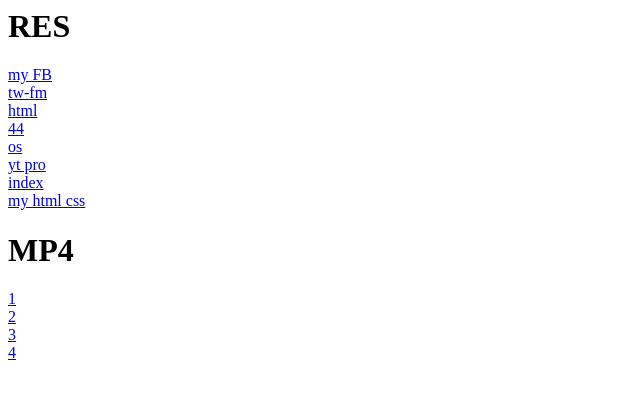
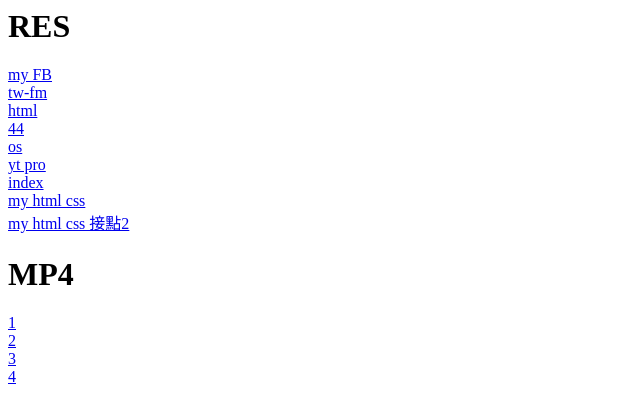
Before and after one commit to 108028/resource, a plain HTML site: page index.html in a window 1280 px wide. Shown: the whole page, without its empty margins (0-640 px from the left). Drawn offline with Linux system fonts and the light colour scheme.

Commit message:
Update index.html

```diff
--- a/index.html
+++ b/index.html
@@ -15,6 +15,8 @@
 <br>
 <a href="https://108028.github.io/my-html-css/">my html css</a>
 <br>
+<a href=https://jerry-css.netlify.app">my html css 接點2</a>
+<br>
 <h1>MP4</h1>
 <a href="./Monkey Brother.mp4">1</a>
 <br>
```
